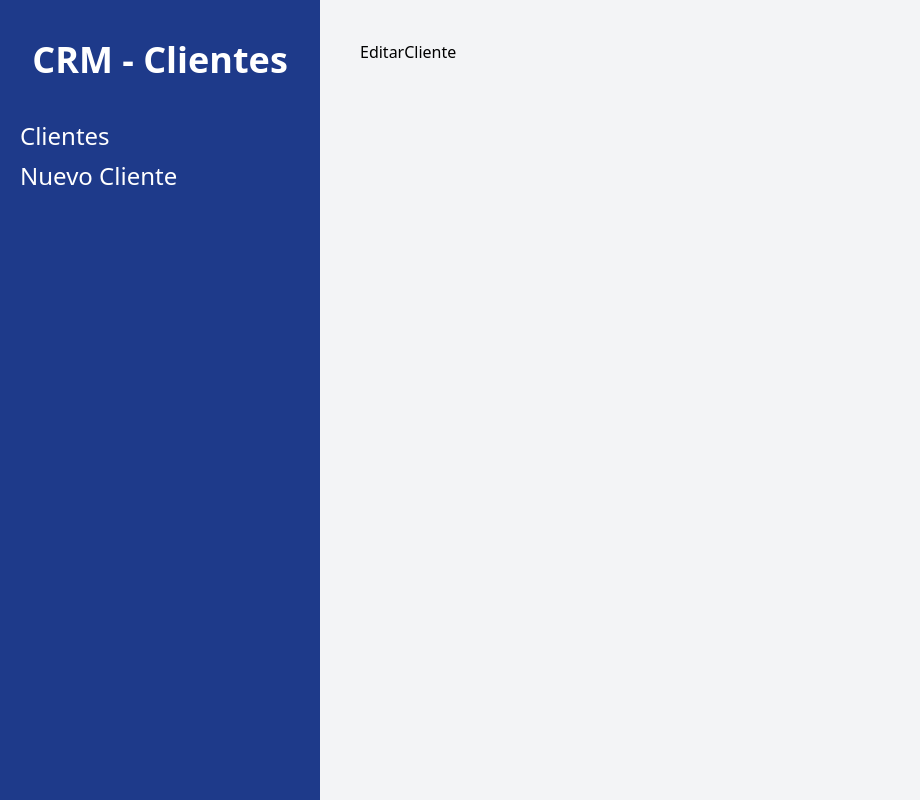
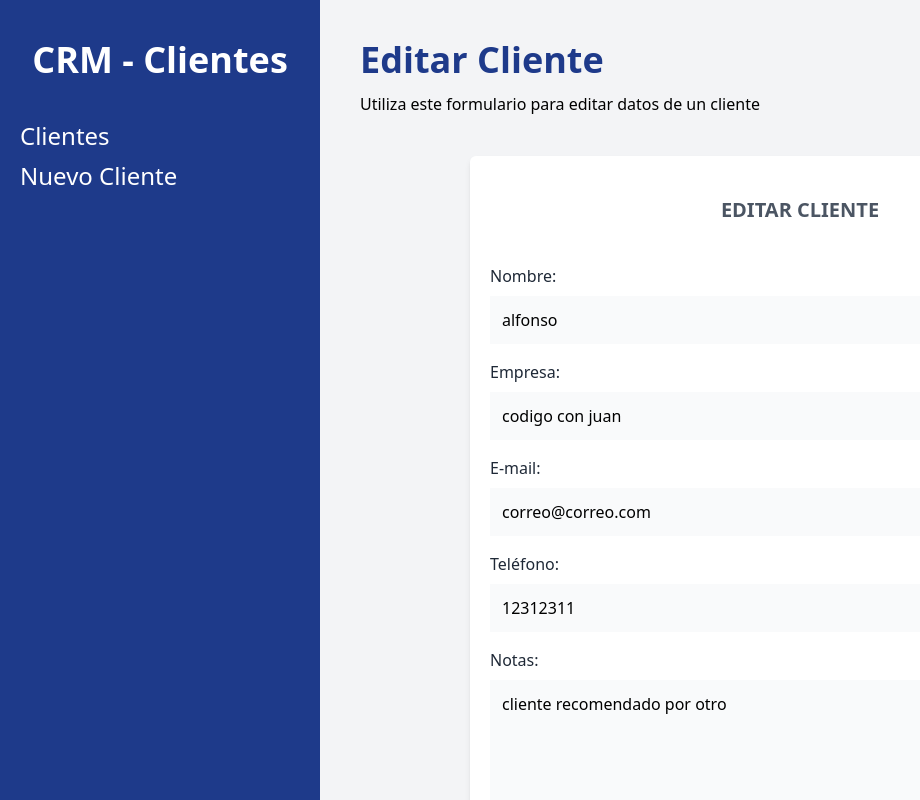
Before and after one commit to alfonsspj/CRM---React, a React (Vite) app: page /clientes/editar/1 in a window 1280 px wide. Shown: the whole page, without its empty margins (0-920 px from the left). Built offline with nearby package versions, Linux system fonts and the light colour scheme; data requests are answered from the project's data file.

Commit message:
Editar - LLena el formulario de edición con los datos de la API

```diff
--- a/src/components/Cliente.jsx
+++ b/src/components/Cliente.jsx
@@ -24,6 +24,7 @@
                 <button
                     type="button"
                     className="bg-blue-600 hover:bg-blue-700 block w-full text-white p-2 uppercase font-bold text-xs mt-3"
+                    onClick={() => navigate(`/clientes/editar/${id}`)}
                 >
                     Editar
                 </button>
--- a/src/components/Formulario.jsx
+++ b/src/components/Formulario.jsx
@@ -3,8 +3,9 @@
 import { useNavigate } from 'react-router-dom'
 import *as Yup from 'yup'
 import Alerta from './Alerta'
+import Spinner from './Spinner'
 
-const Formulario = () => {
+const Formulario = ({cliente, cargando}) => {
 
     const navigate = useNavigate()
 
@@ -51,17 +52,20 @@
     }
 
   return (
+    cargando ? <Spinner /> : (
         <div className="bg-white mt-10 px-5 py-10 rounded-md shadow-md md:w-3/4 mx-auto">
-        <h1 className="text-gray-600 font-bold text-xl uppercase text-center">Agregar Cliente</h1>
+            <h1 className="text-gray-600 font-bold text-xl uppercase text-center">{cliente?.nombre ? 'Editar Cliente' : 'Agregar Cliente'}</h1>
 
             <Formik
                 initialValues={{
-                nombre: '',
-                empresa: '',
-                email: '',
-                telefono: '',
-                notas: ''
+                    nombre: cliente?.nombre ?? "",
+                    empresa: cliente?.empresa ?? "",
+                    email: cliente?.email ?? "",
+                    telefono: cliente?.telefono ?? "",
+                    notas: cliente?.notas ?? ""
                 }}
+                // va a volver a ejecutar el componente y va a tomar estos valores de nuevo -- valor inicial y lo muestra en el input
+                enableReinitialize={true}
                 onSubmit={ async(values, {resetForm}) => {
                     await handleSubmit(values)
 
@@ -161,7 +165,7 @@
 
                         <input
                             type="submit"
-                        value="Agregar Cliente"
+                            value={cliente?.nombre ? 'Editar Cliente' : 'Agregar Cliente'}
                             className="mt-5 w-full bg-blue-800 p-3 text-white uppercase font-bold text-lg"
                         />
                     </Form>
@@ -169,6 +173,14 @@
             </Formik>
         </div>
     )
+  )
 }
 
+// defaultProps: funcionan como los parametros por default en las funciones- si no esta presente entran los defaultProps, si el prop esta presente, toma los qeu van a estar arriba
+Formulario.defaultProps = {
+    cliente: {},
+    cargando: false
+}
+
+
 export default Formulario
--- a/src/paginas/EditarCliente.jsx
+++ b/src/paginas/EditarCliente.jsx
@@ -1,10 +1,43 @@
-import React from 'react'
+import { useEffect, useState } from 'react'
+import { useParams } from "react-router-dom"
+import Formulario from '../components/Formulario'
 
 const EditarCliente = () => {
+  const [cliente, setCliente] = useState({})
+  const [cargando, setCargando] = useState(true)
+
+  const { id } = useParams()
+
+  useEffect(() => {
+
+      const obtenerClientesAPI = async () => {
+          try {
+              const url = `http://localhost:4000/clientes/${id}`
+              const respuesta = await fetch(url)
+              const resultado = await respuesta.json()
+
+              setCliente(resultado)
+          } catch (error) {
+              console.log(error)
+          }
+          setCargando(!cargando)
+      }
+
+      obtenerClientesAPI()
+  }, [])
   return (
-    <div>
-        <h1>EditarCliente</h1>
-    </div>
+    <>
+      <h1 className="font-black text-4xl text-blue-900">Editar Cliente</h1>
+      <p className="mt-3">Utiliza este formulario para editar datos de un cliente</p>
+
+      {cliente?.nombre ? (
+        <Formulario
+          cliente={cliente}
+          cargando={cargando}
+        />
+      ) : <p>Cliente ID no válido</p>}
+
+    </>
   )
 }
 
--- a/src/paginas/NuevoCliente.jsx
+++ b/src/paginas/NuevoCliente.jsx
@@ -1,4 +1,3 @@
-import React from 'react'
 import Formulario from '../components/Formulario'
 
 const NuevoCliente = () => {
--- a/src/paginas/VerCliente.jsx
+++ b/src/paginas/VerCliente.jsx
@@ -31,7 +31,7 @@
         obtenerClientesAPI()
     }, [])
 
-    console.log(id)
+    // console.log(id)
 
     return (
 
```
Also changed, not shown: notas.txt. Lines whose indentation alone changed are shown as unchanged.
